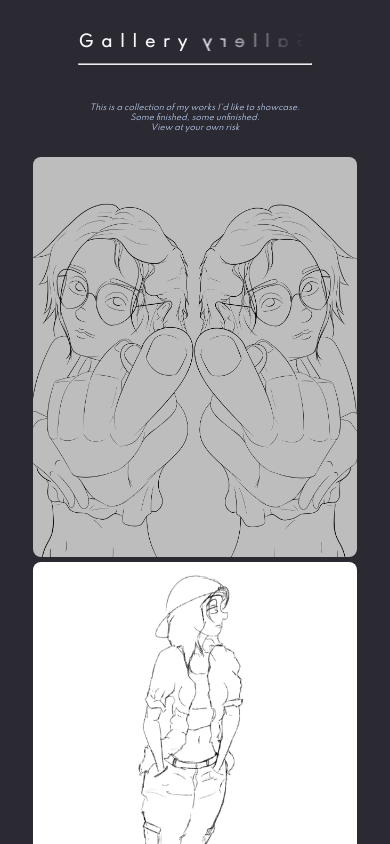
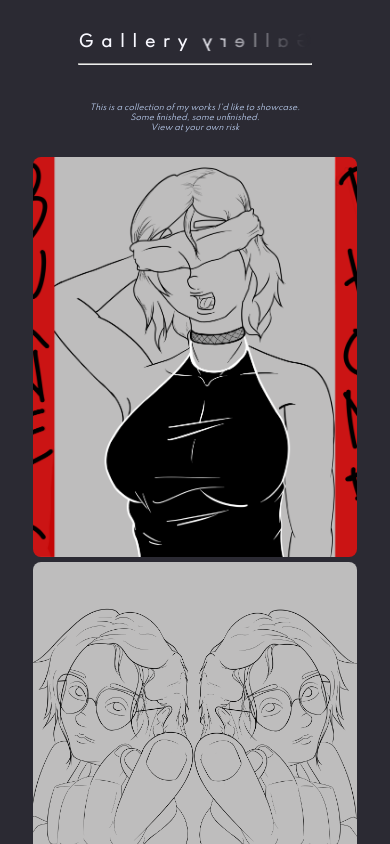
Before and after one commit to ci0cc0lat0/antpondnextjs, a Next.js app: page /gallery in a window 390 px wide. Shown: the top 844 px of the page. Built offline with nearby package versions, Linux system fonts and the light colour scheme.

Commit message:
Burnerphone

```diff
--- a/pages/gallery.js
+++ b/pages/gallery.js
@@ -16,6 +16,7 @@ export default function gallery() {
         </div>
 
         <div id="hello" className="gallery-container">
+            <GalleryImage name="Burnerphonered.png" tag="" />
             <GalleryImage name="point.png" tag="" />
             <GalleryImage name="olivia.jpg" tag=""/>
             <GalleryImage name="BeanieRevamp.png" tag=""/>
```
Also changed, not shown: public/Burnerphonered.png (added).
